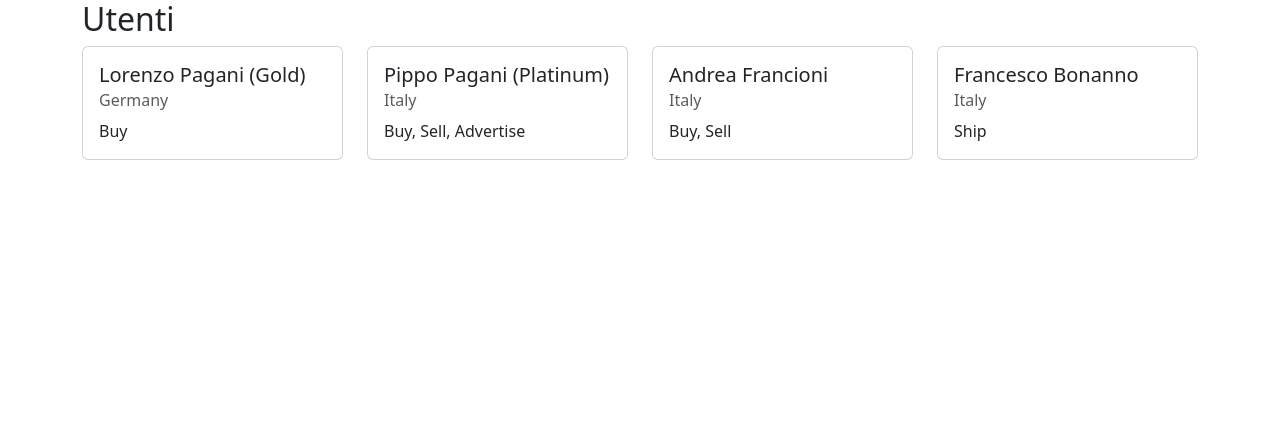
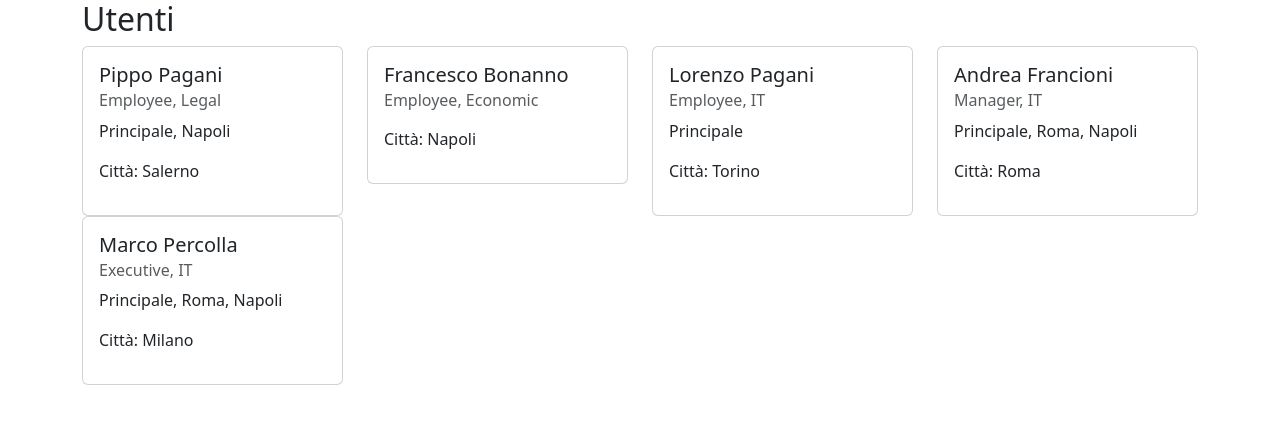
Before and after one commit to lambia/php-oop-start, a PHP site: page / in a window 1280 px wide. Shown: the top 424 px of the page. Run offline with PHP 8.4, Linux system fonts and the light colour scheme.

Commit message:
live coding

```diff
--- a/Models/Address.php
+++ b/Models/Address.php
@@ -2,27 +2,21 @@
 class Address
 {
     public $street;
-    public $number;
-    public $postalCode;
-    public $city;
-    public $country = "Germany"; //valore di default
+    public $city = "Torino";
 
     //Costruttore, viene richiamato dove scriviamo new Address(...)
-    public function __construct($strada, $civico, $cap, $citta, $nazione = null)
+    public function __construct($strada, $citta = null)
     {
         //Prendo gli argomenti passati e li assegno a QUESTA istanza che sto creando
         $this->street = $strada;
-        $this->number = $civico;
-        $this->postalCode = $cap;
-        $this->city = $citta;
-        if ($nazione) {
-            $this->country = $nazione;
+        if ($citta) {
+            $this->city = $citta;
         }
     }
 
     public function getFullAddress()
     {
-        $result = $this->street . ", " . $this->number . " - " . $this->city . " (" . $this->postalCode . ")";
+        $result = $this->street . " (" . $this->city . " )";
         return $result;
     }
 }
--- /dev/null
+++ b/Models/Department.php
@@ -0,0 +1,13 @@
+<?php
+
+class Department
+{
+    public $name;
+    public $description;
+
+    public function __construct($name, $desc)
+    {
+        $this->name = $name;
+        $this->description = $desc;
+    }
+}
--- /dev/null
+++ b/Models/Employee.php
@@ -0,0 +1,30 @@
+<?php
+
+require_once __DIR__ . '/Address.php';
+require_once __DIR__ . '/Department.php';
+
+class Employee
+{
+    protected $name;
+    public $address;
+    public $permissions;
+    public $department;
+
+    public function __construct($name, array $permissions, Address $indirizzo, Department $department)
+    {
+        $this->name = $name;
+        $this->address = $indirizzo;
+        $this->permissions = $permissions;
+        $this->department = $department;
+    }
+
+    public function getName()
+    {
+        return $this->name;
+    }
+
+    public function setName($nuovoNome)
+    {
+        $this->name = $nuovoNome;
+    }
+}
--- /dev/null
+++ b/Models/Executive.php
@@ -0,0 +1,14 @@
+<?php
+
+require_once __DIR__ . '/Employee.php';
+
+class Executive extends Employee
+{
+    public $azioni;
+
+    public function __construct($name, array $permissions, Address $indirizzo, Department $department, $azioni)
+    {
+        parent::__construct($name, $permissions, $indirizzo, $department);
+        $this->azioni = $azioni;
+    }
+}
--- /dev/null
+++ b/Models/Manager.php
@@ -0,0 +1,17 @@
+<?php
+
+require_once __DIR__ . '/Employee.php';
+
+class Manager extends Employee
+{
+    public $teamDaGestire;
+
+    public function __construct($name, array $permissions, Address $indirizzo, Department $department, $team)
+    {
+        $this->name = $name;
+        $this->address = $indirizzo;
+        $this->permissions = $permissions;
+        $this->department = $department;
+        $this->teamDaGestire = $team;
+    }
+}
--- a/Models/PremiumUser.php
+++ /dev/null
@@ -1,8 +0,0 @@
-<?php
-
-require_once __DIR__ . '/User.php';
-
-class PremiumUser extends User
-{
-    public $membership;
-}
--- a/Models/User.php
+++ /dev/null
@@ -1,29 +0,0 @@
-<?php
-
-require_once __DIR__ . '/Address.php';
-
-class User
-{
-    public $name;
-    public $surname;
-    public $permissions;
-    public $address;
-
-    public function __construct($name, $surname, array $permissions, Address $indirizzo)
-    {
-        $this->name = $name;
-        $this->surname = $surname;
-        $this->permissions = $permissions;
-        $this->address = $indirizzo;
-    }
-
-    public function getName()
-    {
-        return $this->name;
-    }
-
-    public function setName($nuovoNome)
-    {
-        $this->name = $nuovoNome;
-    }
-}
--- a/data.php
+++ b/data.php
@@ -1,39 +1,56 @@
 <?php
 
-// Importo i modelli, cioè le "definizioni" delle classi di oggetto
+// Importo i modelli, cioè le "definizioni" delle classi oggetto
 // require_once __DIR__ . '/Models/Address.php';
 // require_once __DIR__ . '/Models/User.php';
-require_once __DIR__ . '/Models/PremiumUser.php';
+require_once __DIR__ . '/Models/Manager.php';
+require_once __DIR__ . '/Models/Executive.php';
+require_once __DIR__ . '/Models/Department.php';
 
-//Creo un array in cui ogni elemento è un'istanza di User
-$utenti = [
-    new PremiumUser(
-        "Lorenzo",
-        "Pagani",
-        ["Buy"],
-        new Address("via roma", 123, 80100, "Torino")
+$dept_it = new Department("IT", "Facciamo funzionare cose");
+$dept_legal = new Department("Legal", "Ti aiutiamo a non andare in galera");
+$dept_fiscale = new Department("Economic", "Ti aiutiamo ad evadere il fisco");
+
+//Creo un array in cui ogni elemento è un'istanza User
+$dipendenti = [
+    new Employee(
+        "Pippo Pagani",
+        ["Principale", "Napoli"],
+        new Address("via italia, 142", "Salerno"),
+        $dept_legal
     ),
-    new PremiumUser(
-        "Pippo",
-        "Pagani",
-        ["Buy", "Sell", "Advertise"],
-        new Address("via italia", 123, 40330, "Salerno", "Italy")
+    new Employee(
+        "Francesco Bonanno",
+        [],
+        new Address("corso unione sovietica, 21", "Napoli"),
+        $dept_fiscale
     ),
-    new User(
-        "Andrea",
-        "Francioni",
-        ["Buy", "Sell"],
-        new Address("viale degli ulivi", 123, 20110, "Roma", "Italy")
+
+    new Employee(
+        "Lorenzo Pagani", //Nome e cognome
+        ["Principale"], //Sedi a cui si ha accesso
+        new Address("via roma, 123"), //Indirizzo
+        $dept_it
     ),
-    new User(
-        "Francesco",
-        "Bonanno",
-        ["Ship"],
-        new Address("corso unione sovietica", 123, 10135, "Napoli", "Italy")
+    new Manager(
+        "Andrea Francioni",
+        ["Principale", "Roma", "Napoli"],
+        new Address("viale degli ulivi, 101", "Roma"),
+        $dept_it,
+        "Team SysAdmin"
+    ),
+    new Executive(
+        "Marco Percolla",
+        ["Principale", "Roma", "Napoli"],
+        new Address("corso san gottardo, 6", "Milano"),
+        $dept_it,
+        42
     )
 ];
 
-// $utenti[0]->setName("Pippo");
-
-$utenti[0]->membership = "Gold";
-$utenti[1]->membership = "Platinum";
+// if (property_exists($dipendenti[3], "teamDaGestire")) {
+//     $dipendenti[3]->teamDaGestire = "Team SysAdmin";
+// }
+// if (property_exists($dipendenti[4], "azioni")) {
+//     $dipendenti[4]->azioni = 40;
+// }
--- a/index.php
+++ b/index.php
@@ -19,24 +19,19 @@ require __DIR__ . '/data.php';
             <h2>Utenti</h2>
         </div>
         <div class="row">
-            <?php foreach ($utenti as $utente) : ?>
+            <?php foreach ($dipendenti as $dipendente) : ?>
                 <div class="col-3">
                     <div class="card">
                         <div class="card-body">
                             <h5 class="card-title">
-                                <?= $utente->name . " " . $utente->surname ?>
-                                <!-- Per la membership andrebbe usato almeno "property_exists" -->
-                                <?= (isset($utente->membership)) ? "(" . $utente->membership . ")" : "" ?>
+                                <?= $dipendente->getName() ?>
                             </h5>
                             <h6 class="card-subtitle mb-2 text-muted">
-                                <!-- Stampa la città, se presente, altrimenti "Sconosciuto" -->
-                                <?php /* echo isset($utente->address) ? $utente->address->city : "Sconosciuto"; */ ?>
-                                <!-- Stampa la città, se presente (v. nullsafe operator slide 21) -->
-                                <?php /* echo $utente->address?->city; */ ?>
+                                <?= get_class($dipendente) . ", " . $dipendente->department->name ?>
                                 <!-- L'address è obbligatorio, quindi ci basta stampare direttamente -->
-                                <?= $utente->address->country ?>
                             </h6>
-                            <p class="card-text"><?= implode(", ", $utente->permissions) ?></p>
+                            <p class="card-text"><?= implode(", ", $dipendente->permissions) ?></p>
+                            <p>Città: <?= $dipendente->address->city ?></p>
                         </div>
                     </div>
                 </div>
```
